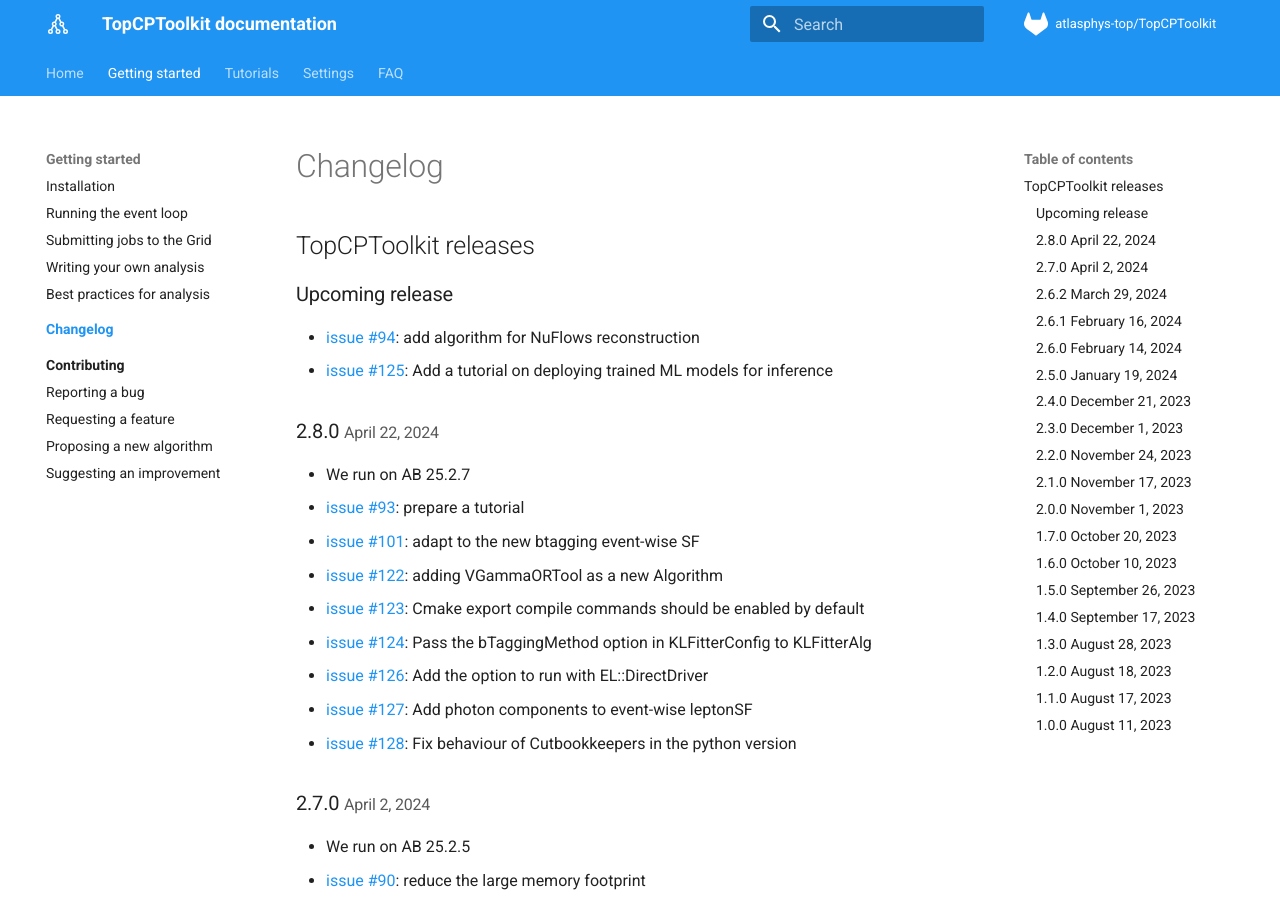
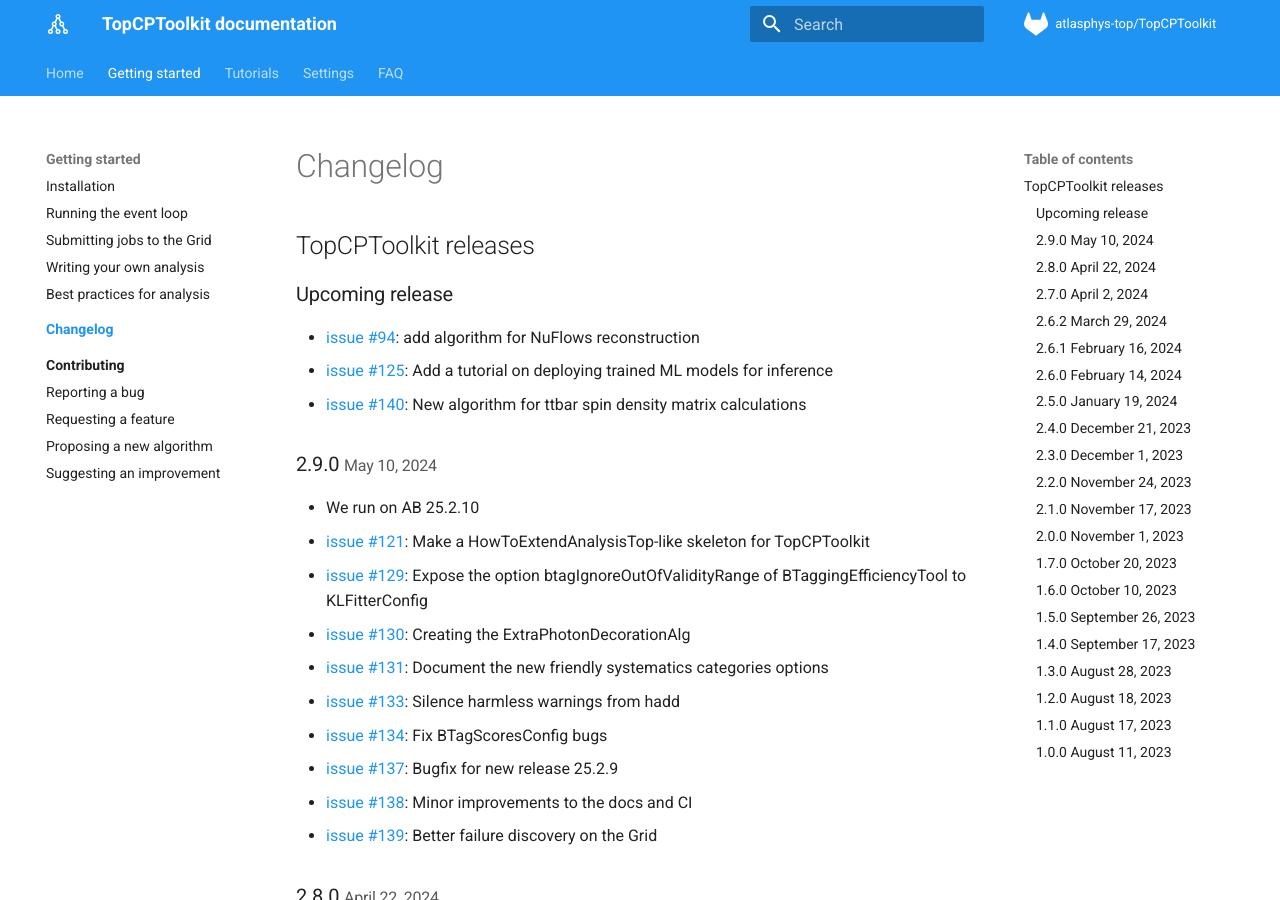
Before and after one commit to SuperNova76/TopCPToolKit, an MkDocs documentation site: the page built from docs/changelog/index.md, in a window 1280 px wide and 900 px high. Built offline with MkDocs 1.6.1 and Material for MkDocs 9.7.7, drawn with Linux system fonts in a browser that asks for light colours.

Commit message:
Update changelog

```diff
--- a/docs/changelog/index.md
+++ b/docs/changelog/index.md
@@ -5,6 +5,19 @@
 ### Upcoming release
 - [issue #94](https://gitlab.cern.ch/atlasphys-top/reco/TopCPToolkit/-/issues/94): add algorithm for NuFlows reconstruction
 - [issue #125](https://gitlab.cern.ch/atlasphys-top/reco/TopCPToolkit/-/issues/125): Add a tutorial on deploying trained ML models for inference
+- [issue #140](https://gitlab.cern.ch/atlasphys-top/reco/TopCPToolkit/-/issues/140): New algorithm for ttbar spin density matrix calculations
+
+### 2.9.0 <small>May 10, 2024</small>
+- We run on AB 25.2.10
+- [issue #121](https://gitlab.cern.ch/atlasphys-top/reco/TopCPToolkit/-/issues/121): Make a HowToExtendAnalysisTop-like skeleton for TopCPToolkit
+- [issue #129](https://gitlab.cern.ch/atlasphys-top/reco/TopCPToolkit/-/issues/129): Expose the option btagIgnoreOutOfValidityRange of BTaggingEfficiencyTool to KLFitterConfig
+- [issue #130](https://gitlab.cern.ch/atlasphys-top/reco/TopCPToolkit/-/issues/130): Creating the ExtraPhotonDecorationAlg
+- [issue #131](https://gitlab.cern.ch/atlasphys-top/reco/TopCPToolkit/-/issues/131): Document the new friendly systematics categories options
+- [issue #133](https://gitlab.cern.ch/atlasphys-top/reco/TopCPToolkit/-/issues/133): Silence harmless warnings from hadd
+- [issue #134](https://gitlab.cern.ch/atlasphys-top/reco/TopCPToolkit/-/issues/134): Fix BTagScoresConfig bugs
+- [issue #137](https://gitlab.cern.ch/atlasphys-top/reco/TopCPToolkit/-/issues/137): Bugfix for new release 25.2.9
+- [issue #138](https://gitlab.cern.ch/atlasphys-top/reco/TopCPToolkit/-/issues/138): Minor improvements to the docs and CI
+- [issue #139](https://gitlab.cern.ch/atlasphys-top/reco/TopCPToolkit/-/issues/139): Better failure discovery on the Grid
 
 ### 2.8.0 <small>April 22, 2024</small>
 - We run on AB 25.2.7
```
